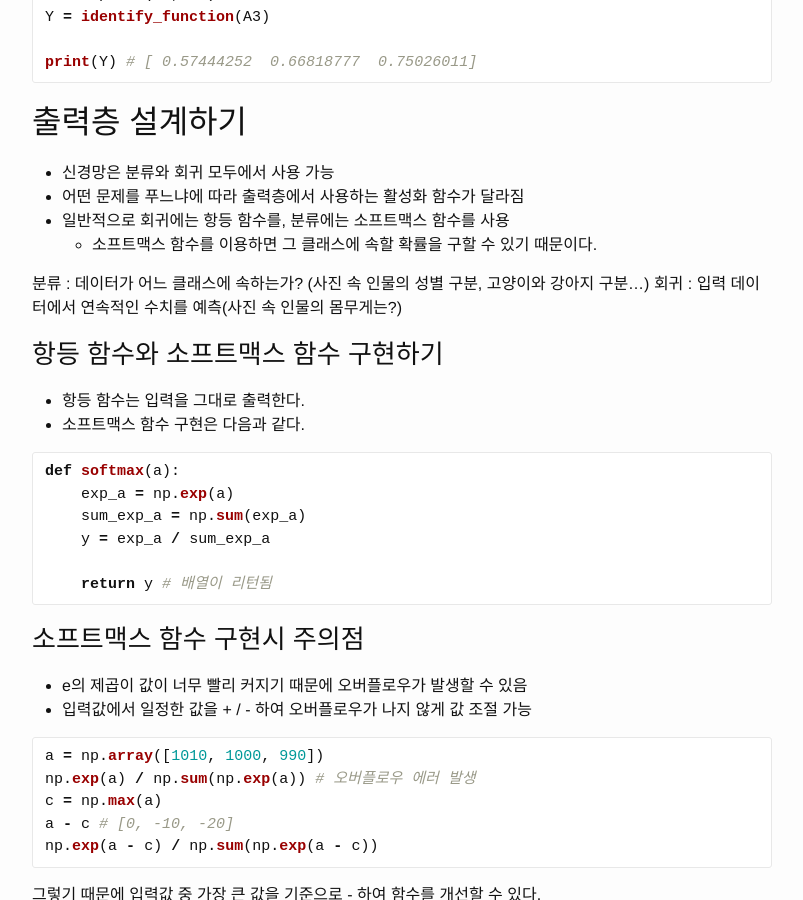
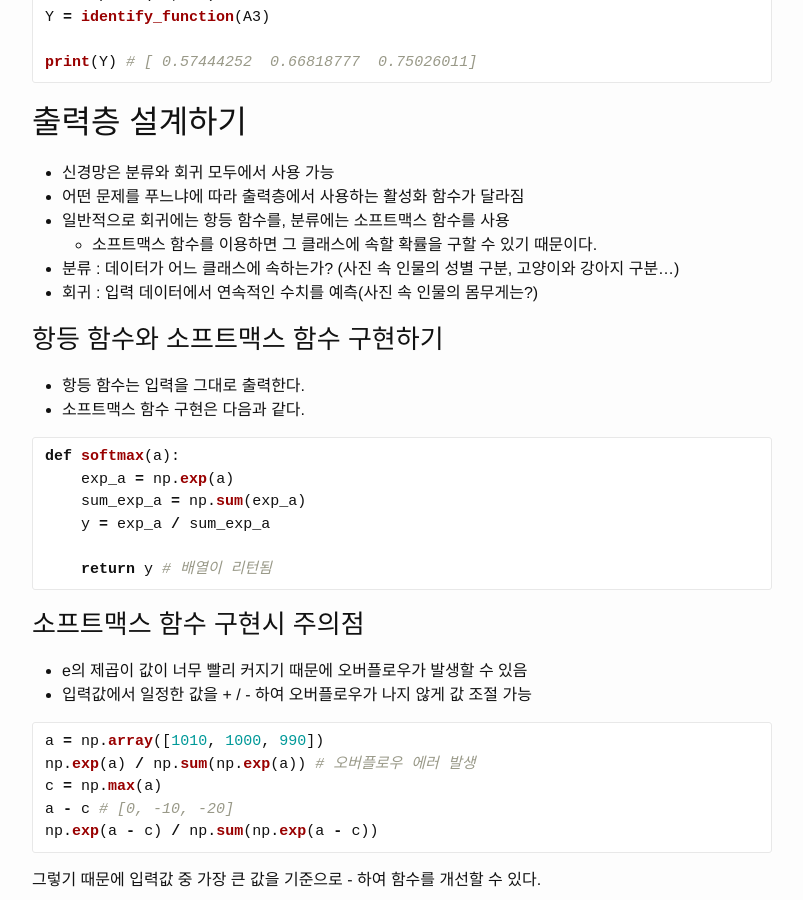
Before and after one commit to astrod/astrod.github.com, a Jekyll site: the page built from _posts/2017-02-19-밑바닥부터 시작하는 딥러닝_신경망.md, in a window 1280 px wide and 900 px high, scrolled down 6817 px. Shown: the whole window, without its empty margins (238-1041 px from the left). Built offline with Jekyll 4.4.1, drawn with Linux system fonts in a browser that asks for light colours; comment, search, counter and statistics services are not loaded.

Commit message:
¼öÁ¤

```diff
--- a/_posts/2017-02-19-밑바닥부터 시작하는 딥러닝_신경망.md
+++ b/_posts/2017-02-19-밑바닥부터 시작하는 딥러닝_신경망.md
@@ -190,9 +190,8 @@ print(Y) # [ 0.57444252  0.66818777  0.75026011]
 - 어떤 문제를 푸느냐에 따라 출력층에서 사용하는 활성화 함수가 달라짐
 - 일반적으로 회귀에는 항등 함수를, 분류에는 소프트맥스 함수를 사용
 	- 소프트맥스 함수를 이용하면 그 클래스에 속할 확률을 구할 수 있기 때문이다.
-
-분류 : 데이터가 어느 클래스에 속하는가? (사진 속 인물의 성별 구분, 고양이와 강아지 구분...)
-회귀 : 입력 데이터에서 연속적인 수치를 예측(사진 속 인물의 몸무게는?)
+- 분류 : 데이터가 어느 클래스에 속하는가? (사진 속 인물의 성별 구분, 고양이와 강아지 구분...)
+- 회귀 : 입력 데이터에서 연속적인 수치를 예측(사진 속 인물의 몸무게는?)
 
 ### 항등 함수와 소프트맥스 함수 구현하기
 - 항등 함수는 입력을 그대로 출력한다.
@@ -338,7 +337,7 @@ Accuracy:0.9352
 - 예를 들면 100장을 한꺼번에 입력했다던지?
 
 |           | X         | W1       | W2       | W3       | Y        |
-|-----------|-----------|----------|----------|----------|----------|
+|:---------:|:---------:|:--------:|:--------:|:--------:|:--------:|
 | input 1   | 784       | 784 * 50 | 50 * 100 | 100 * 10 | 10       |
 | input 100 | 100 * 784 | 784 * 50 | 50 * 100 | 100 * 10 | 100 * 10 |
 
```
